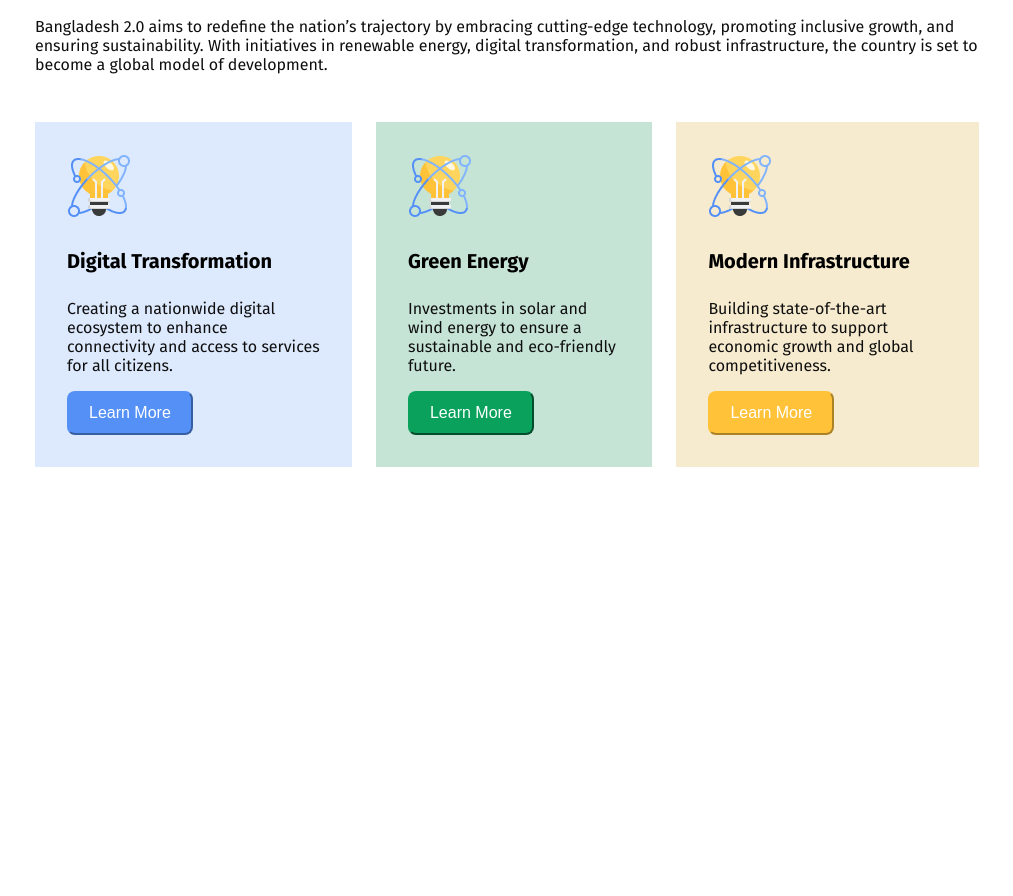
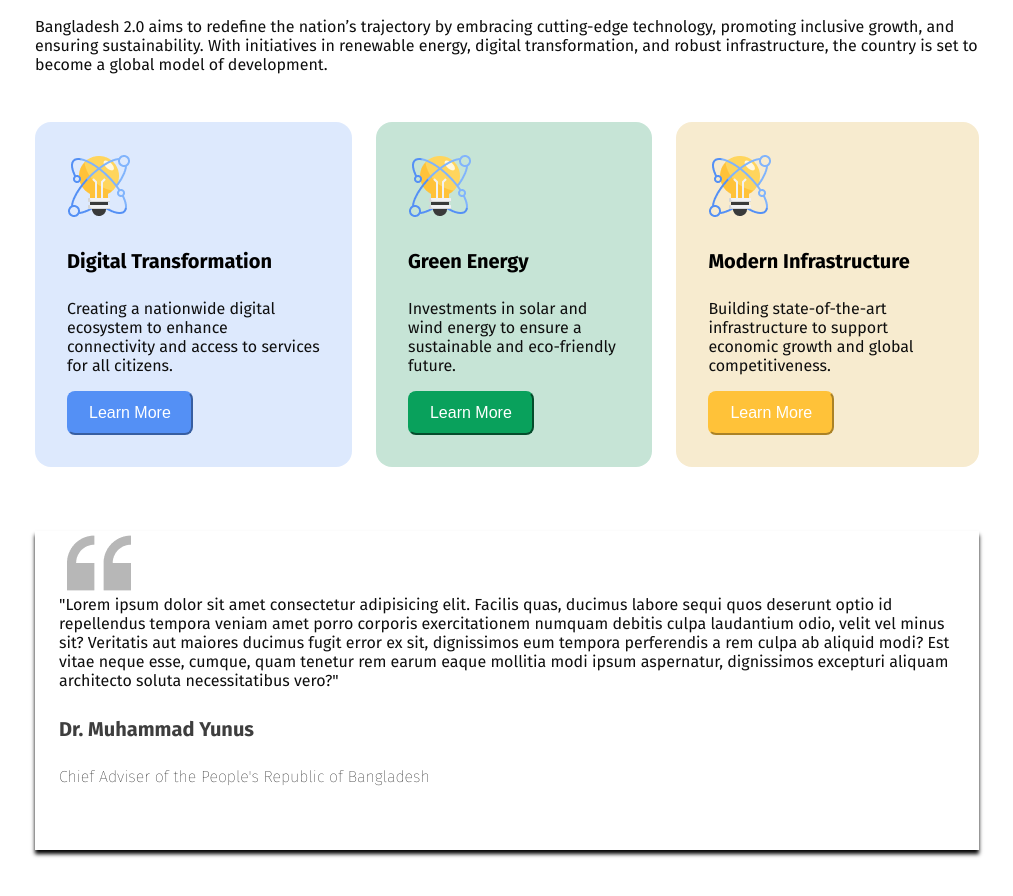
Before and after one commit to feva099/assignment-1, a plain HTML site: page index.html in a window 1280 px wide. Shown: the part 1420-2316 px from the top of the page, without its empty margins (133-1146 px from the left). Before the commit the page ends 1999 px from the top, so only its background shows below. Drawn offline with Linux system fonts and the light colour scheme.

Commit message:
updated the code

```diff
--- a/Styles/assignment.css
+++ b/Styles/assignment.css
@@ -118,6 +118,7 @@ main section{
 }
 
 /* pillars */
+
 .pillars-container{
     display: flex;
     gap: 24px;
@@ -152,14 +153,17 @@ main section{
 .vision-1{
     background-color: rgba(84, 144, 245, 0.2);
     padding: 32px;
+    border-radius: 16px;
 }
 .vision-2{
     background-color: rgba(198, 228, 214, 1);
     padding: 32px;
+    border-radius: 16px;
 }
 .vision-3{
     background-color: rgba(247, 235, 207, 1);
     padding: 32px;
+    border-radius: 16px;
 }
 
 .vision-title{
@@ -171,3 +175,33 @@ main section{
     font-size: 16px;
     font-weight: normal;
 }
+
+.DMY-section{
+    background-image: url('../assets/quote-bg.png');
+    background-repeat: no-repeat;
+    background-position: top left 32px;
+    border-color: #FFFFFF;
+    box-shadow: 0px 4px 4px 0px black;
+    margin-top: 32px;
+    /* margin: 32px 160px 80px 160px; */
+    padding: 48px 24px 48px 24px;
+    border-radius: 0px;
+
+}
+.para{
+    font-size: 16px;
+    font-weight: normal;
+    color: #0E0E0E;
+    margin-bottom: 12px;
+
+}
+.My{
+    font-size: 16px;
+    font-weight: normal;
+    color: rgba(14, 14, 14, 0.6);
+}
+.Dmy{
+    font-size: 20px;
+    font-weight: 400px;
+    color: rgba(14, 14, 14, 0.8);
+}
--- a/index.html
+++ b/index.html
@@ -85,7 +85,16 @@
                         <button class="btn-LM3">Learn More</button>
                     </div>
                 </div>
+                    <div class="DMY-section">
+                        <p class="para">
+                         "Lorem ipsum dolor sit amet consectetur adipisicing elit. Facilis quas, ducimus labore sequi quos deserunt optio id repellendus tempora veniam amet porro corporis exercitationem numquam debitis culpa laudantium odio, velit vel minus sit? Veritatis aut maiores ducimus fugit error ex sit, dignissimos eum tempora perferendis a rem culpa ab aliquid modi? Est vitae neque esse, cumque, quam tenetur rem earum eaque mollitia modi ipsum aspernatur, dignissimos excepturi aliquam architecto soluta necessitatibus vero?"
+                        </p>
+                        <h4 class="Dmy">Dr. Muhammad Yunus</h4>
+                         <p class="MY">Chief Adviser of the People's Republic of Bangladesh</p>
+                    </div>
+
             </section>
+
     </main>
     <footer>
 
```
